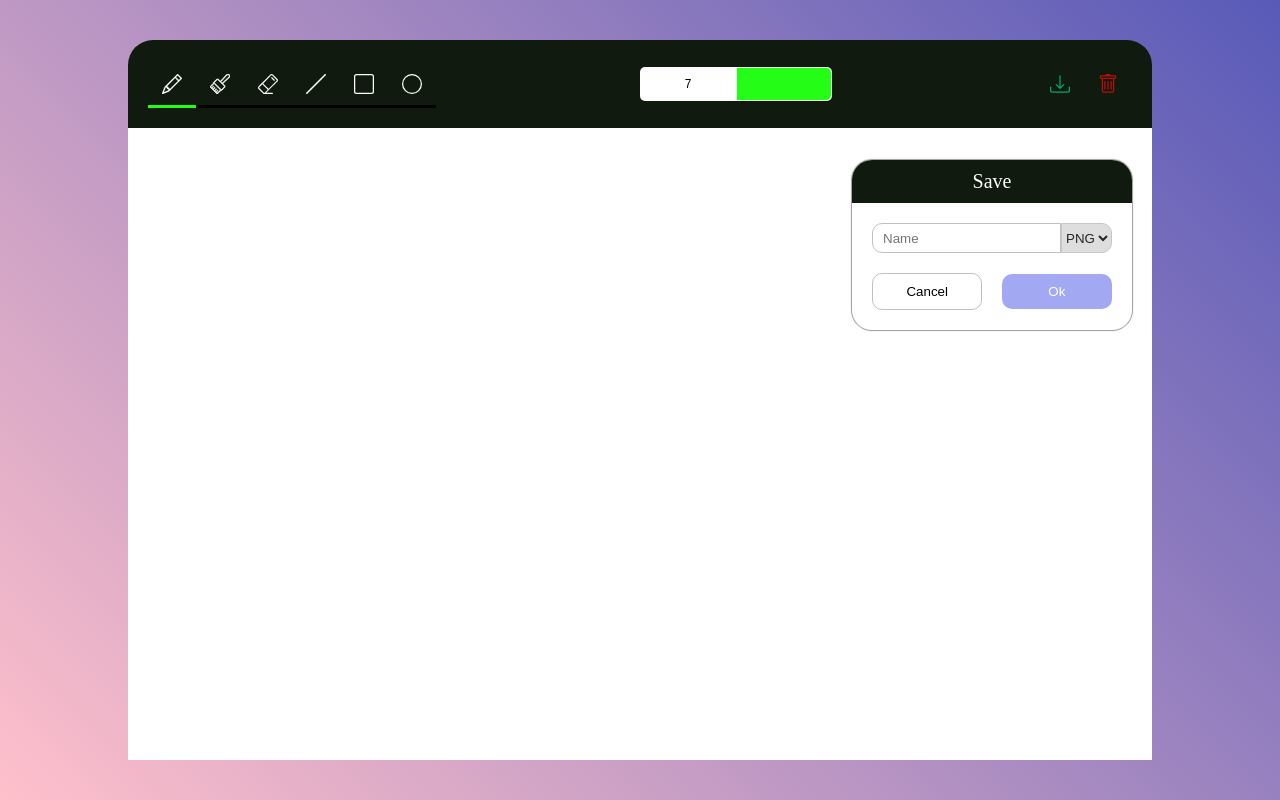
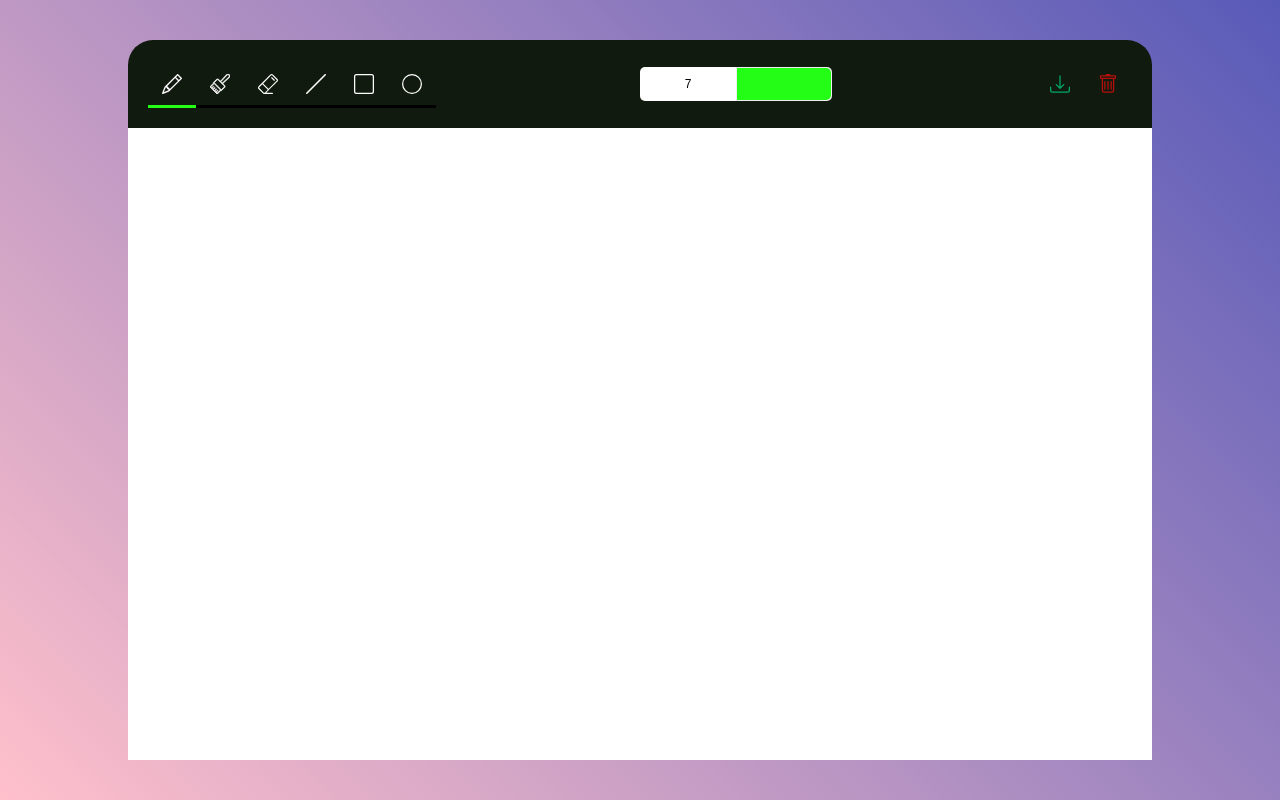
Before and after one commit to Nate-JS/Paint-55, a React (Create React App) app: page / in a window 1280 px wide. Built offline with nearby package versions, Linux system fonts and the light colour scheme.

Commit message:
Add saving and cleaning functionality

```diff
--- a/src/components/App/App.config.js
+++ b/src/components/App/App.config.js
@@ -32,7 +32,7 @@ const config = {
     rectangle: {
       id: 4,
       size: 2,
-      fill: true,
+      fill: false,
     },
 
     circle: {
--- a/src/components/App/App.js
+++ b/src/components/App/App.js
@@ -6,10 +6,26 @@ import Workspace from "components/Workspace/Workspace";
 import Modal from "components/Modal/Modal";
 
 function App() {
-  const [showModal, setShowModal] = useState(true);
+  const [showModal, setShowModal] = useState(false);
+  const [saveData, setSaveData] = useState([false, false]);
 
   function saveCanvas(name, format) {
     console.log(name, format);
+
+    const a = document.createElement("a");
+    a.id = "downloadLink";
+    a.download = name;
+    document.body.appendChild(a);
+
+    const download = document.getElementById("downloadLink");
+
+    var image = document
+      .getElementById("canvas")
+      .toDataURL(`image/${format}`)
+      .replace(`image/${format}`, "image/octet-stream");
+
+    a.setAttribute("href", image);
+    a.click();
   }
 
   function openModal() {
@@ -20,9 +36,14 @@ function App() {
     setShowModal(false);
   }
 
+  function cleanCanvas() {
+    const canvas = document.getElementById("canvas");
+    canvas.getContext("2d").clearRect(0, 0, canvas.width, canvas.height);
+  }
+
   return (
     <div className="app">
-      <Toolbar />
+      <Toolbar callBackOpenModal={openModal} callBackCleanCanvas={cleanCanvas} />
       <Workspace />
       <Modal show={showModal} callBackSave={saveCanvas} callBackClose={closeModal} />
     </div>
--- a/src/components/Modal/Modal.css
+++ b/src/components/Modal/Modal.css
@@ -9,6 +9,8 @@
   overflow: hidden;
   transform-origin: center;
   transition: all 300ms;
+
+  background-color: #fff;
 }
 
 .modal--show {
@@ -46,14 +48,16 @@
   padding-left: 10px;
   height: 30px;
   outline: none;
-  border: 1px solid silver;
+  border: 1px solid rgb(136, 136, 136);
   border-radius: 10px 0 0 10px;
+  border-collapse: collapse;
 }
 
 .modal__select {
   height: 30px;
   outline: none;
-  border: 1px solid rgb(204, 195, 195);
+  border: 1px solid rgb(136, 136, 136);
+  border-left-style: none;
   background-color: rgb(222, 222, 223);
   color: rgb(39, 37, 37);
   border-radius: 0 10px 10px 0;
@@ -61,6 +65,10 @@
 
 .select__item {
   background-color: #fff;
+}
+
+.select__item:last-child {
+  border-radius: 20px;
 }
 
 .select__item:hover,
--- a/src/components/Modal/Modal.js
+++ b/src/components/Modal/Modal.js
@@ -7,7 +7,11 @@ export default function Modal({ show, callBackSave, callBackClose }) {
   const [imgFormat, setImgFormat] = useState("png");
 
   function returnData() {
-    if (imgName && imgFormat) callBackSave(imgName, imgFormat);
+    if (imgName && imgFormat) {
+      console.log(imgFormat);
+      callBackSave(imgName, imgFormat);
+      callBackClose();
+    }
   }
 
   return (
@@ -19,6 +23,7 @@ export default function Modal({ show, callBackSave, callBackClose }) {
       <div className="modal__body">
         <div className="group">
           <input
+            required
             className="modal__input"
             id="imgName"
             type="text"
@@ -30,17 +35,17 @@ export default function Modal({ show, callBackSave, callBackClose }) {
             <option className="select__item" value="png">
               PNG
             </option>
-            <option className="select__item" value="jpg">
-              JPG
+            <option className="select__item" value="jpeg">
+              jpeg
             </option>
           </select>
         </div>
 
         <div className="group">
-          <button className="modal__btn modal__btn--secondary" onClick={callBackClose}>
+          <button type="submit" className="modal__btn modal__btn--secondary" onClick={callBackClose}>
             Cancel
           </button>
-          <button className="modal__btn modal__btn--primary" onClick={returnData}>
+          <button type="submit" className="modal__btn modal__btn--primary" onClick={returnData} onClick={returnData}>
             Ok
           </button>
         </div>
--- a/src/components/SimpleIconButton/SimpleIconButton.js
+++ b/src/components/SimpleIconButton/SimpleIconButton.js
@@ -1,11 +1,11 @@
 import React from "react";
 import "./SimpleIconButton.css";
 
-export default function SimpleIconButton({ id, icon, disabled = false }) {
+export default function SimpleIconButton({ id, icon, disabled = false, onClick }) {
   function handleClick() {}
 
   return (
-    <div className={`simpleIconButton ${disabled && "simpleIconButton--disabled"} `} id={id} onClick={handleClick}>
+    <div className={`simpleIconButton ${disabled && "simpleIconButton--disabled"} `} id={id} onClick={onClick}>
       <img className="simpleIconButton__icon" src={icon} alt="icon-button" />
     </div>
   );
--- a/src/components/Toolbar/Toolbar.js
+++ b/src/components/Toolbar/Toolbar.js
@@ -20,7 +20,7 @@ import circleIcon from "icons/circle.svg";
 import downloadIcon from "icons/download.svg";
 import trashIcon from "icons/trash.svg";
 
-export default function Toolbar() {
+export default function Toolbar({ callBackOpenModal, callBackCleanCanvas }) {
   return (
     <>
       <div className="toolbar">
@@ -37,8 +37,8 @@ export default function Toolbar() {
           <InputColor id="input-color" />
         </Group>
         <Group>
-          <SimpleIconButton id="simpleIconButton-download" icon={downloadIcon} />
-          <SimpleIconButton id="simpleIconButton-trash" icon={trashIcon} />
+          <SimpleIconButton id="download" icon={downloadIcon} onClick={callBackOpenModal} />
+          <SimpleIconButton id="trash" icon={trashIcon} onClick={callBackCleanCanvas} />
         </Group>
       </div>
     </>
--- a/src/components/Workspace/Workspace.js
+++ b/src/components/Workspace/Workspace.js
@@ -36,6 +36,8 @@ class Workspace extends Component {
   }
 
   update = () => {
+    this.clear("layer");
+
     switch (this.props.activeItemId) {
       case config.items["pencil"].id:
         if (this.isMouseDown) {
@@ -346,7 +348,7 @@ class Workspace extends Component {
   render() {
     return (
       <div className="workspace">
-        <canvas className="canvas" ref={this.canvasRef}></canvas>
+        <canvas id="canvas" className="canvas" ref={this.canvasRef}></canvas>
         <canvas className="layer" ref={this.layerRef}></canvas>
       </div>
     );
```
